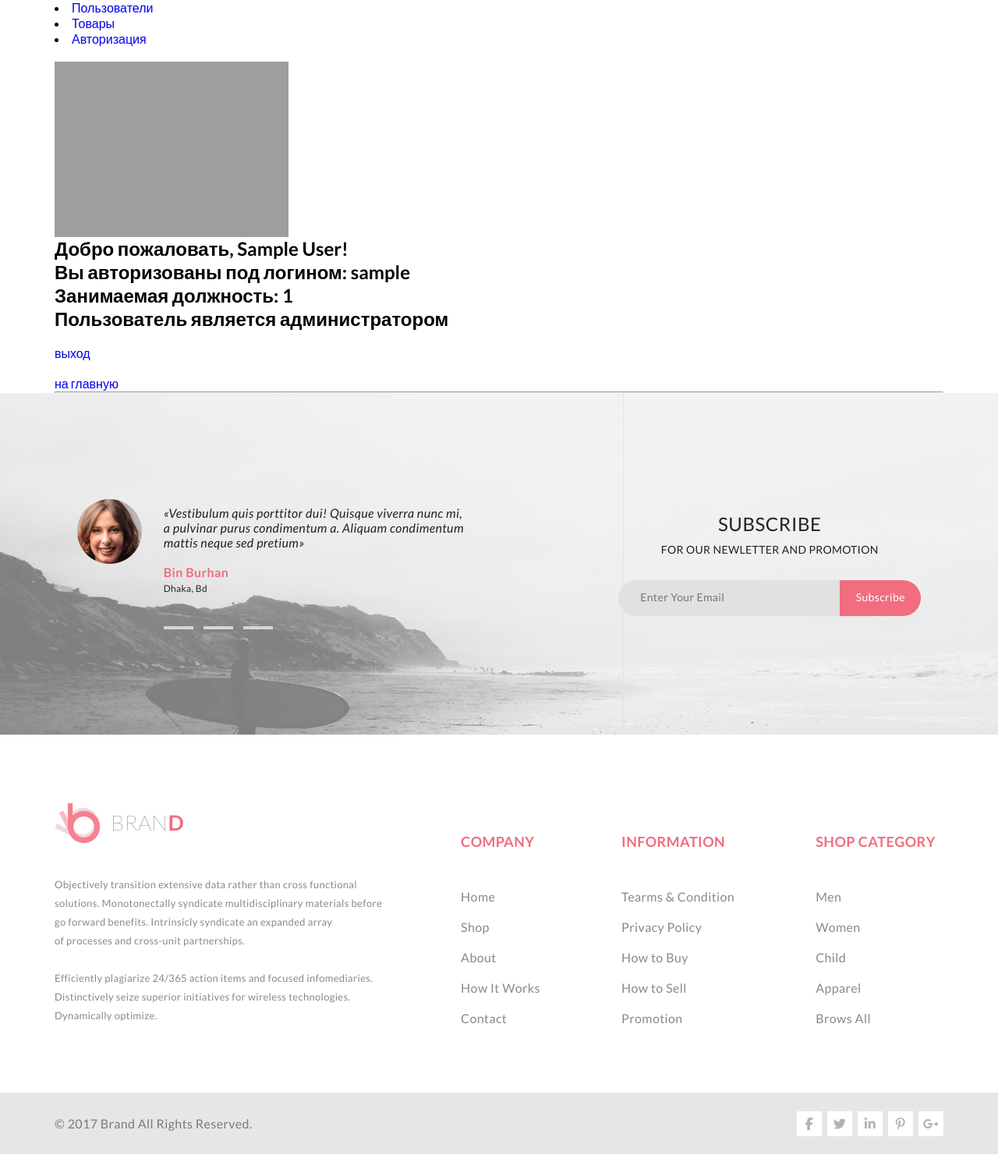
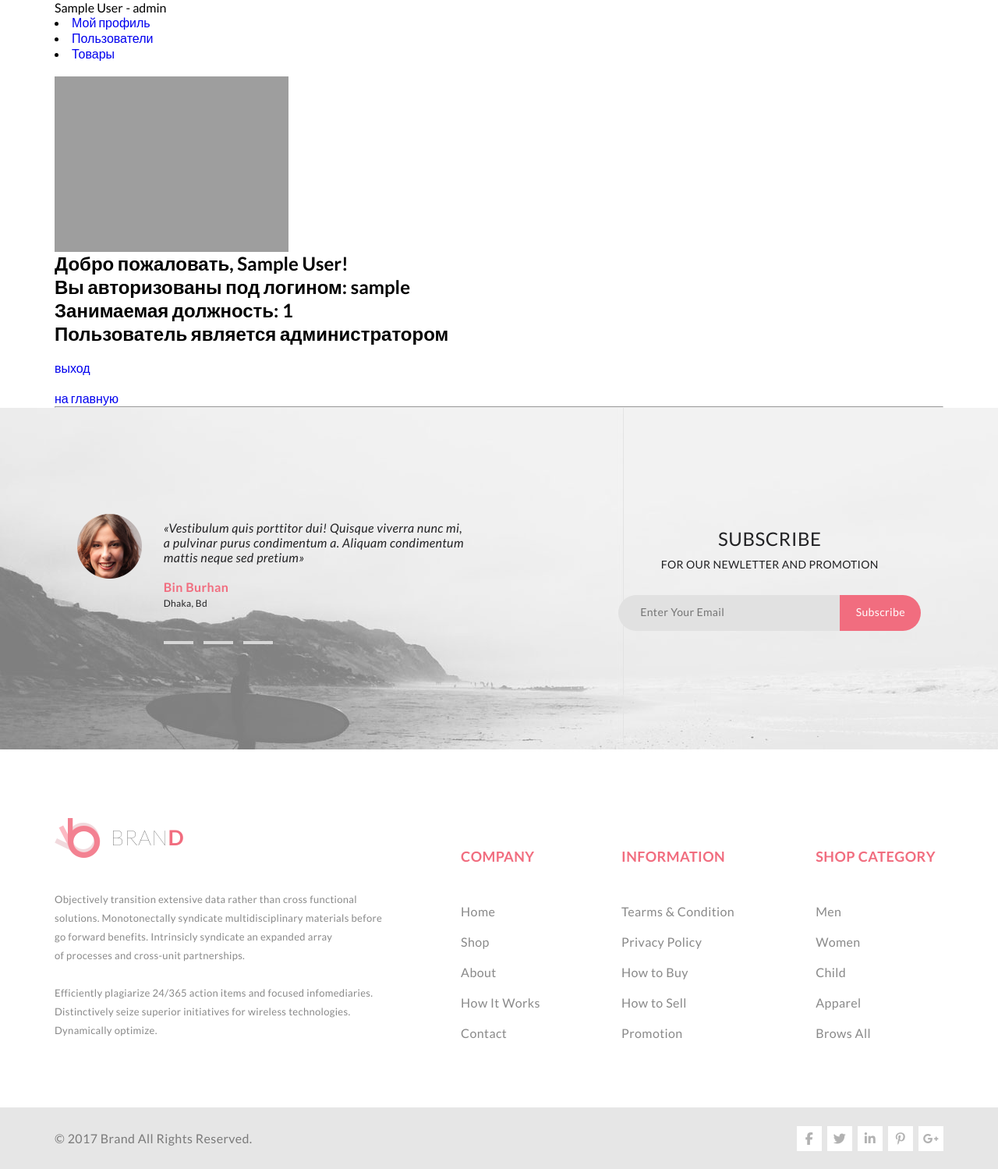
Before and after one commit to Konstantin108/PHPSTORE4, a PHP site: page /user/auth in a window 1280 px wide. Shown: the part 299-1798 px from the top of the page at 78% size. Run offline with PHP 8.4, Linux system fonts and the light colour scheme; the visitor is signed in with stand-in values (Sample User, id 1); some libraries are stand-ins or nearby versions; grey boxes are pictures that could not be loaded.

Commit message:
добавил разграничение прав

```diff
--- a/controllers/UserController.php
+++ b/controllers/UserController.php
@@ -11,11 +11,19 @@ class UserController extends Controller
     public function allAction()
     {
         $users = (new UserRepository())->getAll();
-
+        $is_auth = false;
+        if ($_SESSION['user']) {
+            $is_auth = true;
+        }
+        $userName = $_SESSION['name'];
+        $userIsAdmin = $_SESSION['is_admin'];
         return $this->renderer->render(
             'userAll',
             [
-                'users' => $users
+                'users' => $users,
+                'is_auth' => $is_auth,
+                'user_name' => $userName,
+                'user_is_admin' => $userIsAdmin,
             ]);
     }
 
@@ -23,10 +31,19 @@ class UserController extends Controller
     {
         $id = $this->getId();
         $user = (new UserRepository())->getOne($id);
+        $is_auth = false;
+        if ($_SESSION['user']) {
+            $is_auth = true;
+        }
+        $userName = $_SESSION['name'];
+        $userIsAdmin = $_SESSION['is_admin'];
         return $this->renderer->render(
             'userOne',
             [
-                'user' => $user
+                'user' => $user,
+                'is_auth' => $is_auth,
+                'user_name' => $userName,
+                'user_is_admin' => $userIsAdmin,
             ]);
     }
 
@@ -34,11 +51,20 @@ class UserController extends Controller
     {
         $id = $this->getId();
         $user = (new UserRepository())->getOne($id);
+        $is_auth = false;
+        if ($_SESSION['user']) {
+            $is_auth = true;
+        }
+        $userName = $_SESSION['name'];
+        $userIsAdmin = $_SESSION['is_admin'];
         if ($_SERVER['REQUEST_METHOD'] = 'POST') {
             return $this->renderer->render(
                 'userEdit',
                 [
-                    'user' => $user
+                    'user' => $user,
+                    'is_auth' => $is_auth,
+                    'user_name' => $userName,
+                    'user_is_admin' => $userIsAdmin,
                 ]);
         }
     }
@@ -52,6 +78,11 @@ class UserController extends Controller
         $is_admin = $_POST['is_admin'];
         $position = $_POST['position'];
         $newFileName = $_POST['avatar'];
+
+        $is_auth = false;
+        if ($_SESSION['user']) {
+            $is_auth = true;
+        }
 
         if (isset($_POST['uploadBtn']) && $_POST['uploadBtn'] == '/user/update') {
         }
@@ -105,7 +136,11 @@ class UserController extends Controller
             !empty($position)
         ) {
             (new UserRepository())->save($user);
-            header('Location: /');
+            if ($is_auth == true) {
+                header('Location: /');
+            } else {
+                header('Location: /user/auth');
+            }
             return '';
         } else {
             return $this->renderer->render(
@@ -120,11 +155,20 @@ class UserController extends Controller
     {
         $id = $this->getId();
         $user = (new UserRepository())->getOne($id);
+        $is_auth = false;
+        if ($_SESSION['user']) {
+            $is_auth = true;
+        }
+        $userName = $_SESSION['name'];
+        $userIsAdmin = $_SESSION['is_admin'];
         if ($_SERVER['REQUEST_METHOD'] = 'POST') {
             return $this->renderer->render(
                 'userDel',
                 [
-                    'user' => $user
+                    'user' => $user,
+                    'is_auth' => $is_auth,
+                    'user_name' => $userName,
+                    'user_is_admin' => $userIsAdmin,
                 ]);
         }
     }
--- a/views/auth.twig
+++ b/views/auth.twig
@@ -8,7 +8,7 @@
 {% endblock %}
 {% block content %}
     {% if is_auth == false %}
-        <h2>Введите логин и пароль</h2>
+        <h2>Для входа на сайт введите логин и пароль</h2>
         <br>
         <form method="post" action="/user/getAuth">
             <p>логин</p>
@@ -20,7 +20,11 @@
             <input type="submit">
         </form>
     {% else %}
-        <img src="/img/{{ user_avatar }}" alt="avatar" class="new_img_style">
+        {% if user_avatar %}
+            <img src="/img/{{ user_avatar }}" alt="avatar" class="new_img_style">
+        {% else %}
+            <img src="/img/no_avatar.png" alt="avatar" class="new_img_style">
+        {% endif %}
         <h2>Добро пожаловать, {{ user_name }}!</h2>
         <h2>Вы авторизованы под логином: {{ user_login }}</h2>
         <h2>Занимаемая должность: {{ user_position }}</h2>
--- a/views/goodAll.twig
+++ b/views/goodAll.twig
@@ -20,7 +20,9 @@
         <h3 style="color: red">Товары отсутствуют</h3>
     {% endfor %}
 
-    <br>
-    <a href="/good/edit">добавить товар</a>
+    {% if user_is_admin == 1 %}
+        <br>
+        <a href="/good/edit">добавить товар</a>
+    {% endif %}
 
 {% endblock %}
--- a/views/goodOne.twig
+++ b/views/goodOne.twig
@@ -10,8 +10,10 @@
     <h2>Цена товара: {{ good.price }}&#8381;</h2>
     <h2>Описание: {{ good.info }}</h2>
     <br>
-    <a href="/good/edit?id={{ good.id }}">редактировать</a>
-    <a href="/good/del?id={{ good.id }}">удалить</a>
+    {% if user_is_admin == 1 %}
+        <a href="/good/edit?id={{ good.id }}">редактировать</a>
+        <a href="/good/del?id={{ good.id }}">удалить</a>
+    {% endif %}
     <a href="/good/all">назад</a>
     <hr>
 
--- a/views/layouts/main.twig
+++ b/views/layouts/main.twig
@@ -294,10 +294,25 @@
             <h2 class="arrivals_title">Главная страница</h2>
         </nav>
         <section class="form_input_main_php center">
-            <li><a href="/user/all">Пользователи</a></li>
+            {% if is_auth == true %}
+                <div style="display: flex">
+                    <p>{{ user_name }}</p>
+                    {% if user_is_admin == 1 %}
+                        <span style="margin-left: 4px;">- admin</span>
+                    {% endif %}
+                </div>
+            {% endif %}
+            {% if is_auth == true %}
+                <li><a href="/user/auth">Мой профиль</a></li>
+            {% else %}
+                <li><a href="/user/auth">Вход</a></li>
+                <li><a href="/user/edit">Регистрация</a></li>
+            {% endif %}
+            {% if user_is_admin == 1 %}
+                <li><a href="/user/all">Пользователи</a></li>
+            {% endif %}
             <li><a href="/good/all">Товары</a></li>
             {# <li><a href="/user/addImg">тест вставки изображения</a></li> #}
-            <li><a href="/user/auth">Авторизация</a></li>
             <br>
 
             {% block content %}{% endblock %}
```
Also changed, not shown: controllers/GoodController.php (+40 -5 lines), views/userEdit.twig (+12 -4 lines), public/img/41aa81b344d7f7b0f4e284e4b8adb9b0.jpg (added), public/img/935f5388615af8c1e982ceda092f6dd6.jpg (added), public/img/e5e3a7b2d9fa2448222d91ec74d22217.jpg (added).
